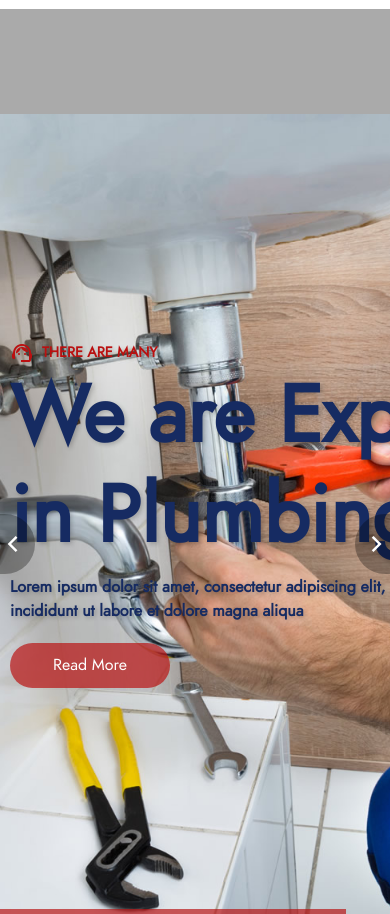
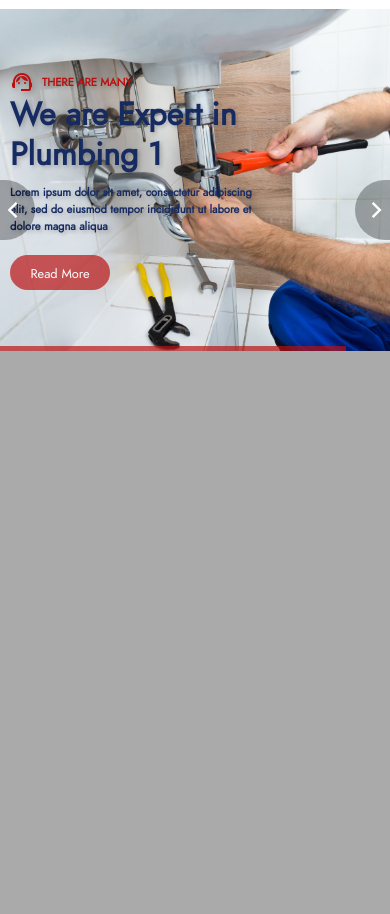
Before and after one commit to hamedkh14/company-project, a plain HTML site: page index.html in a window 390 px wide. Shown: the part 71-985 px from the top of the page. After the commit the page ends 844 px from the top, so only its background shows below. Drawn offline with nearby package versions, Linux system fonts and the light colour scheme; files whose address does not match are found by name.

Commit message:
Complete Slider Resposive

```diff
--- a/css/style.css
+++ b/css/style.css
@@ -82,6 +82,7 @@ a:hover {
 .buttons span {
   position: relative;
   z-index: 1;
+  font-size: 1em;
 }
 .buttons::before {
   position: absolute;
@@ -561,6 +562,7 @@ header .header-navbar .container .header-navbar-boxRight .boxes div:nth-child(2)
   background-color: #eee;
   overflow: hidden;
   position: relative;
+  transition: all var(--transition);
 }
 .slider .slider-images {
   width: 100%;
@@ -704,6 +706,11 @@ header .header-navbar .container .header-navbar-boxRight .boxes div:nth-child(2)
 }
 
 @media only screen and (max-width: 1000px) {
+  header {
+    height: 80px;
+    width: 100%;
+  }
+
   header .header-topbar,
   header .header-middlebar-boxRight {
     display: none;
@@ -712,6 +719,7 @@ header .header-navbar .container .header-navbar-boxRight .boxes div:nth-child(2)
   header .header-middlebar {
     height: 80px;
     position: fixed;
+    z-index: 99999;
   }
 
   header .header-middlebar .container {
@@ -888,4 +896,74 @@ header .header-navbar .container .header-navbar-boxRight .boxes div:nth-child(2)
     top: 30px;
     right: 30px;
   }
+
+  .slider {
+    height: calc(100% - 80px);
+  }
+  .slider .slider-texts {
+    height: 500px;
+  }
+  .slider .slider-texts > div {
+    width: 70%;
+  }
+  .slider .slider-texts .slider-texts-section1 {
+    font-size: 0.9em;
+  }
+  .slider .slider-texts .slider-texts-section2 {
+    font-size: 3em;
+    margin-bottom: 10px;
+    line-height: 70px;
+  }
+  .slider .slider-texts .slider-texts-section3 {
+    font-size: 1em;
+    margin-bottom: 20px;
+  }
 }
+
+@media only screen and (max-width: 900px) {
+  .slider {
+    height: calc(80% - 80px);
+  }
+}
+
+@media only screen and (max-width: 768px) {
+  .slider {
+    height: calc(60% - 80px);
+  }
+  .slider .slider-texts {
+    height: 300px;
+  }
+  .slider .slider-texts .slider-texts-section1 {
+    font-size: 0.7em;
+  }
+  .slider .slider-texts .slider-texts-section2 {
+    font-size: 2em;
+    margin-bottom: 10px;
+    line-height: 40px;
+  }
+  .slider .slider-texts .slider-texts-section3 {
+    font-size: 0.7em;
+    margin-bottom: 20px;
+  }
+  .slider .slider-texts .slider-texts-section4 .buttons {
+    min-width: 100px;
+    height: 35px;
+    padding: 0 10px;
+    position: relative;
+    background: none;
+    border: 0;
+    cursor: pointer;
+    color: var(--color-white);
+    border-radius: 50px;
+    transition: all var(--transition);
+  }
+  .buttons span {
+    font-size: 0.8em;
+  }
+}
+
+@media only screen and (max-width: 470px) {
+  .slider {
+    height: calc(50% - 80px);
+  }
+}
--- a/js/main.js
+++ b/js/main.js
@@ -73,7 +73,6 @@ function changeSlide(num = 1) {
       $('#slider-text'+nextImage).children('.slider-texts-section4').delay(100).animate({'opacity': 1}, 300);
     });
   }});
-  ;
 
   currentImage = nextImage;
   $('.slider-timeLine div').animate({width: '100%'}, {queue: false, duration: 7000});
```
